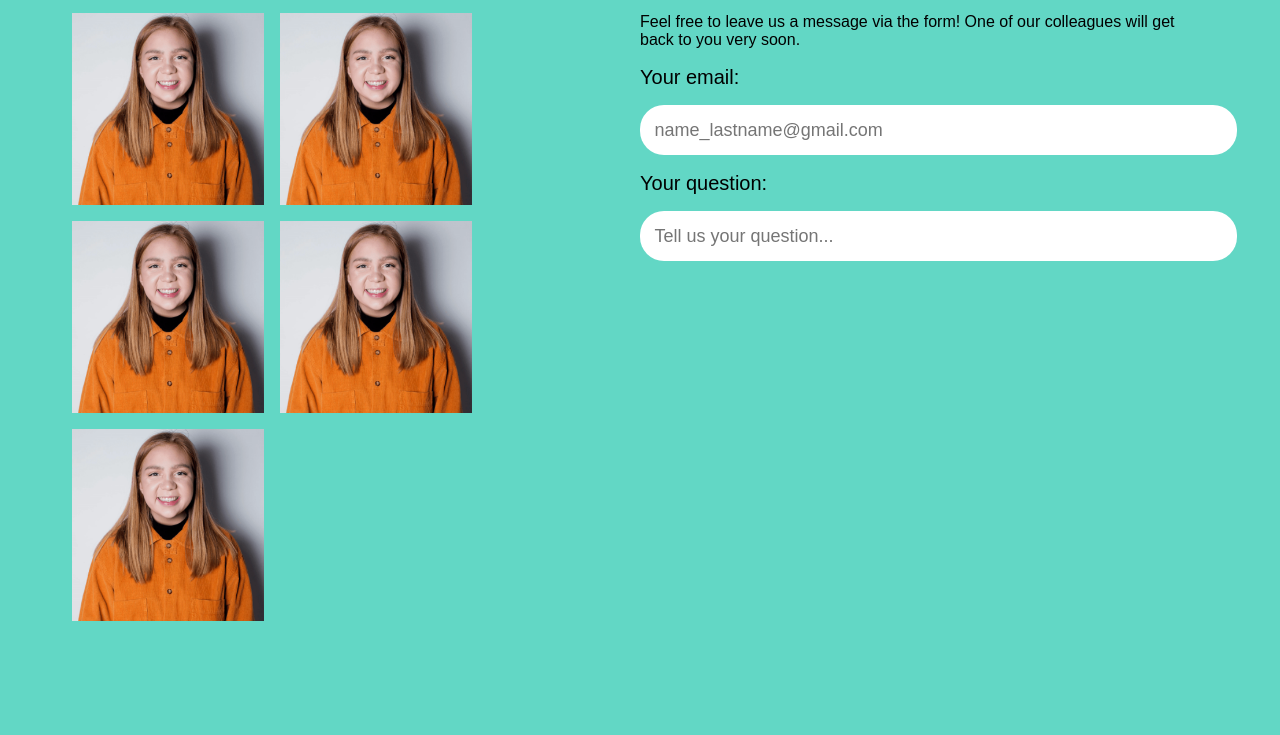
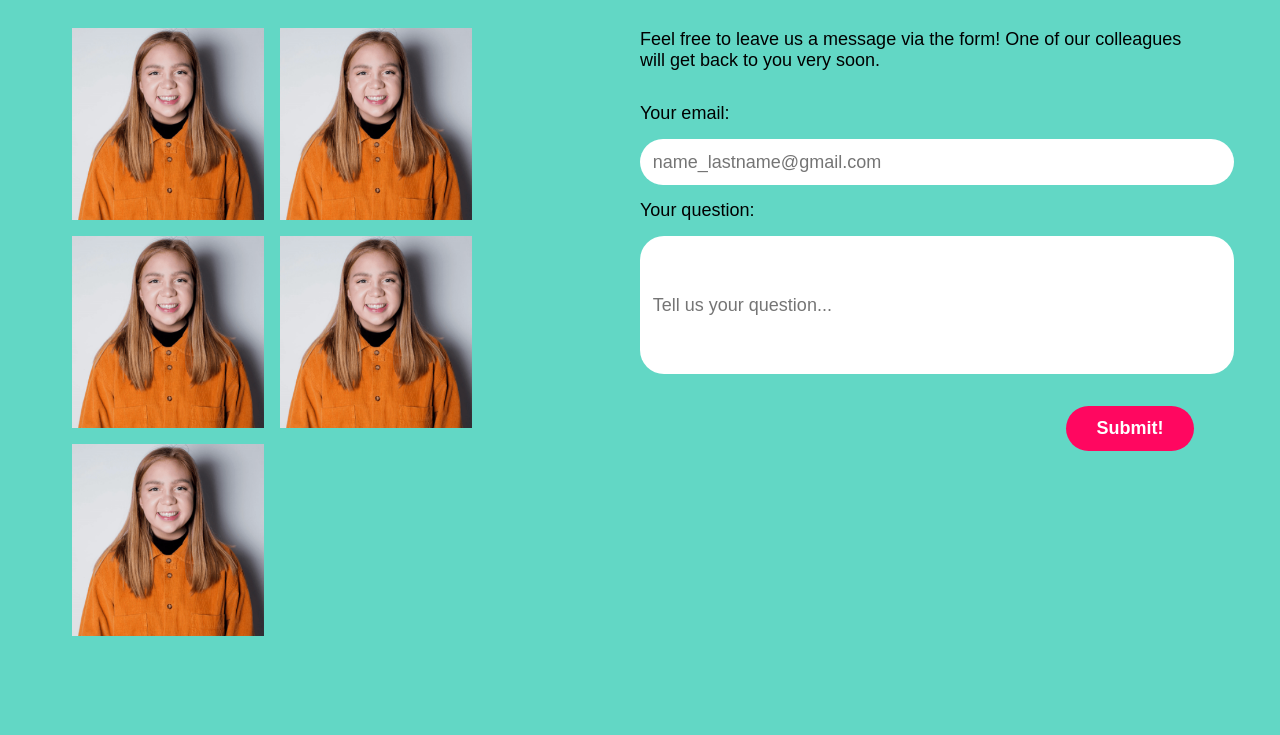
Before and after one commit to AgataLub/cherrypop, a plain HTML site: page contact.html in a window 1280 px wide. Shown: the part 244-979 px from the top of the page. Drawn offline with Linux system fonts and the light colour scheme; a web font is replaced by a local one.

Commit message:
mobiel view done

```diff
--- a/contact.css
+++ b/contact.css
@@ -17,6 +17,7 @@ body {
     background-color: var(--bg-color);
     font-family: var(--primary-font);
     font-weight: 300;
+    font-size: 18px;
 }
 
 main {}
@@ -51,7 +52,7 @@ a:active {
 
 h2 {
     font-weight: 300;
-    font-size: 20px;
+    font-size: 18px;
 }
 
 .team {
@@ -79,24 +80,38 @@ h2 {
 
 .questions-text {
     grid-area: txt;
+    margin-bottom: 2rem;
 }
 
 
-.form >h2 {
-    font-weight: 100;
+input {
+    font: var(--primary-font);
+    font-size: 18px;
+    border-radius: 1.5rem;
+    padding: .8rem;
+    border-style: none;
+    width: 100%;
 }
 
-input {
-    border-radius: 1.5rem;
-    padding: .9rem;
-    border-style: none;
-    font-size: 18px;
+.input-question{
     width: 100%;
+    height: 7rem;
 
 }
-
-
-
+button {
+    width: 8rem;
+    height: 2.5em;
+    background-color: var(--pink-color);
+    border-radius: 1.5rem;
+    color: white;
+    font: var(--primary-font);
+    font-weight: 550;
+    margin-left: 75%;
+    margin-top: 2%;
+    border-style: none;
+    cursor: pointer;
+    margin-top: 2rem;
+}
 
 
 /*MOBILE VIEW*/
--- a/contact.html
+++ b/contact.html
@@ -66,10 +66,10 @@
 
                 <div class="form">
                 <h2>Your question:</h2>
-                    <input type="text" placeholder="Tell us your question...">
+                    <input class="input-question" type="text" placeholder="Tell us your question...">
                 </div>
 
-
+                <button>Submit!</button>
 
             </div>
         </div>
```
